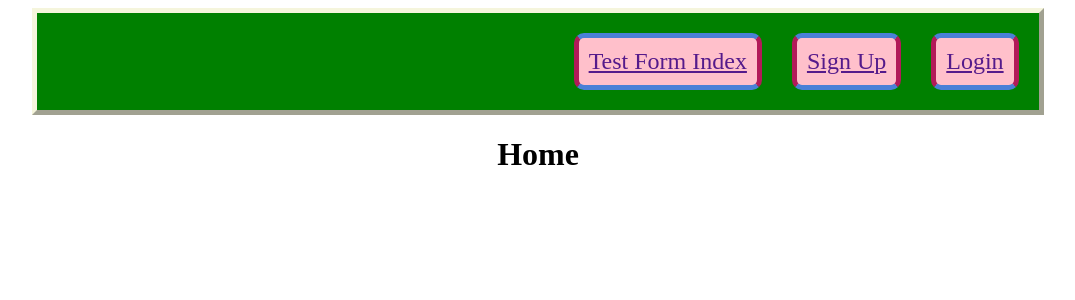
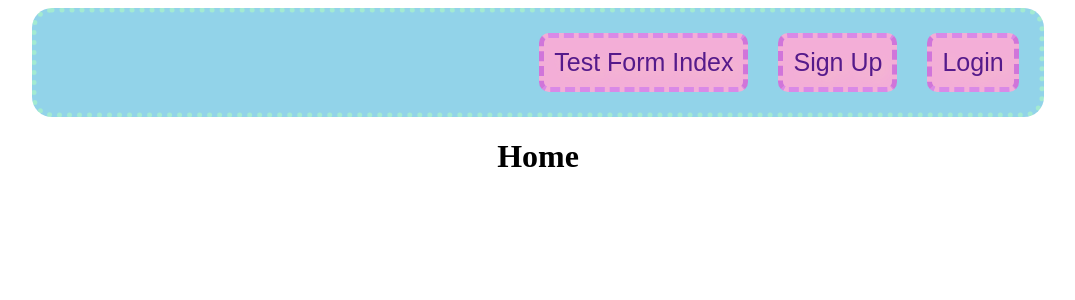
Before and after one commit to rileygramlich/knowme_app, a Django app: page / in a window 1280 px wide. Shown: the top 300 px of the page, without its empty margins (102-1177 px from the left). Run offline with Django 4.2, Linux system fonts and the light colour scheme.

Commit message:
more nav css

```diff
--- a/main_app/static/css/style.css
+++ b/main_app/static/css/style.css
@@ -1,22 +1,26 @@
 .navbar {
     display: flex;
     color: blue;
-    font-size: x-large;
+    font-size: 25px;
     justify-content: flex-end;
     gap: 30px;
     padding: 20px;
-    background-color: green;
-    border:  thick outset beige;
+    background-color: rgb(146, 211, 233);
+    border-radius: 20px;
+    border:  thick dotted rgb(163, 234, 209);
     margin-left: 10%;
     margin-right: 10%;
+    font-family: fantasy;
 }
 
 .navbar > a {
-    background-color: pink;
+    background-color: rgb(243, 174, 215);
     padding: 10px;
     border-radius: 10px;
-    border-block: 5px solid rgb(74, 128, 215);
-    border-inline: 5px solid rgb(178, 26, 89);
+    border-block: thick dashed rgb(217, 137, 231);
+    border-inline: thick dashed rgb(208, 117, 218);
+    text-decoration: none;
+    text-shadow: 5px 5px 10px rgb(246, 192, 201);
 }
 
 .textcolor {
```
